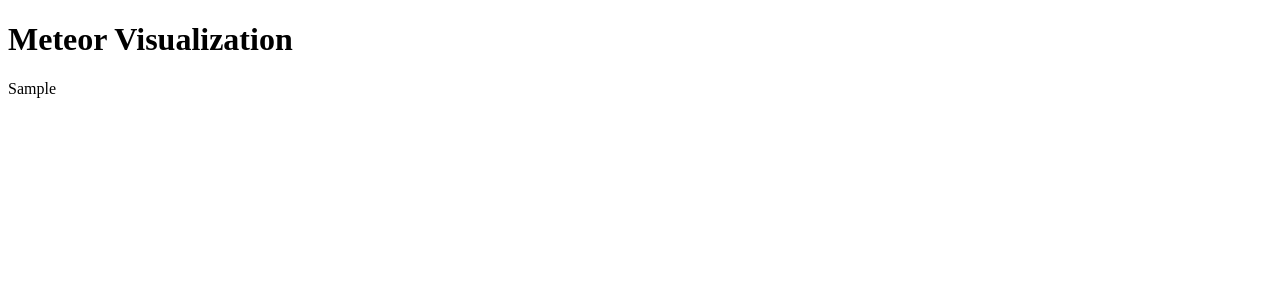
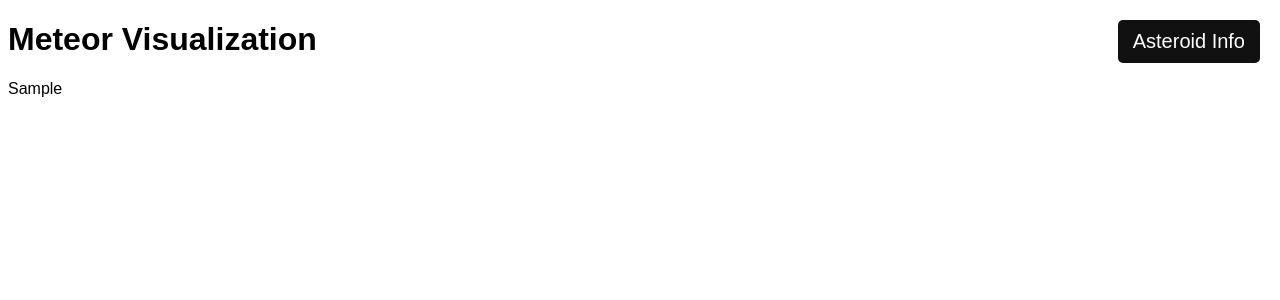
Before and after one commit to KManuel27/NASA-Space-Apps-Challenge-2025, a Flask app: template templates/meteorViz.html in a window 1280 px wide. Shown: the top 300 px of the page. Run offline with Flask 3, Linux system fonts and the light colour scheme; the template is opened without the code that fills it: most values are stand-ins (such as "Sample title", 1, 10 or a date in 2020); some libraries are stand-ins or nearby versions.

Commit message:
Adding side bar for meteor data in vis. screen

```diff
--- a/templates/meteorViz.html
+++ b/templates/meteorViz.html
@@ -3,10 +3,91 @@
 <head>
     <title>Meteor Visualization</title>
     <script src="https://cdn.plot.ly/plotly-latest.min.js"></script>
+    <style>
+        /* Sidebar styling */
+        #mySidebar {
+            height: 100%;
+            width: 0;
+            position: fixed;
+            top: 0;
+            right: 0;
+            background-color: #111;
+            overflow-x: hidden;
+            transition: 0.5s;
+            padding-top: 60px;
+            color: white;
+            z-index: 1000;
+        }
+
+        #mySidebar h2 {
+            padding-left: 20px;
+        }
+
+        #mySidebar p {
+            padding: 10px 20px;
+        }
+
+        #mySidebar .closebtn {
+            position: absolute;
+            top: 10px;
+            left: 10px;
+            font-size: 25px;
+            cursor: pointer;
+        }
+
+        /* Open button */
+        #openBtn {
+            position: fixed;
+            top: 20px;
+            right: 20px;
+            font-size: 20px;
+            cursor: pointer;
+            z-index: 1001;
+            background-color: #111;
+            color: white;
+            border: none;
+            padding: 10px 15px;
+            border-radius: 5px;
+        }
+
+        body {
+            font-family: Arial, sans-serif;
+        }
+    </style>
 </head>
 <body>
     <h1>Meteor Visualization</h1>
-    <!-- Embed Plotly graph here -->
+
+    <!-- Open Sidebar Button -->
+    <button id="openBtn" onclick="openSidebar()">Asteroid Info</button>
+
+    <!-- Sidebar -->
+    <div id="mySidebar">
+        <span class="closebtn" onclick="closeSidebar()">&times;</span>
+        <h2>Asteroid Data</h2>
+        <p><strong>Name:</strong> Apophis</p>
+        <p><strong>Diameter:</strong> 340 m</p>
+        <p><strong>Closest Approach:</strong> 2029-04-13</p>
+        <p><strong>Velocity:</strong> 30 km/s</p>
+        <p><strong>Risk:</strong> Minimal</p>
+    </div>
+
+    <!-- Plotly graph -->
     {{ graph_html|safe }}
+
+    <script>
+        const openBtn = document.getElementById("openBtn");
+        const sidebar = document.getElementById("mySidebar");
+
+        function openSidebar() {
+            sidebar.style.width = "300px";
+            openBtn.style.display = "none"; // hide button
+        }
+
+        function closeSidebar() {
+            sidebar.style.width = "0";
+            openBtn.style.display = "block"; // show button again
+        }
+    </script>
 </body>
 </html>
```
